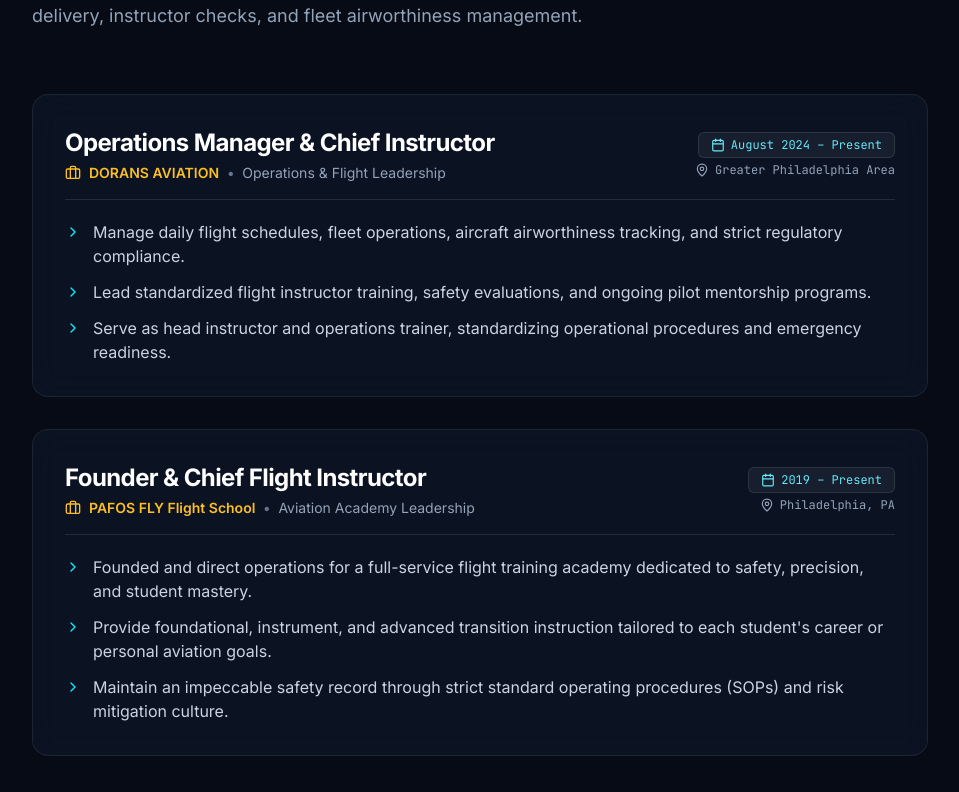
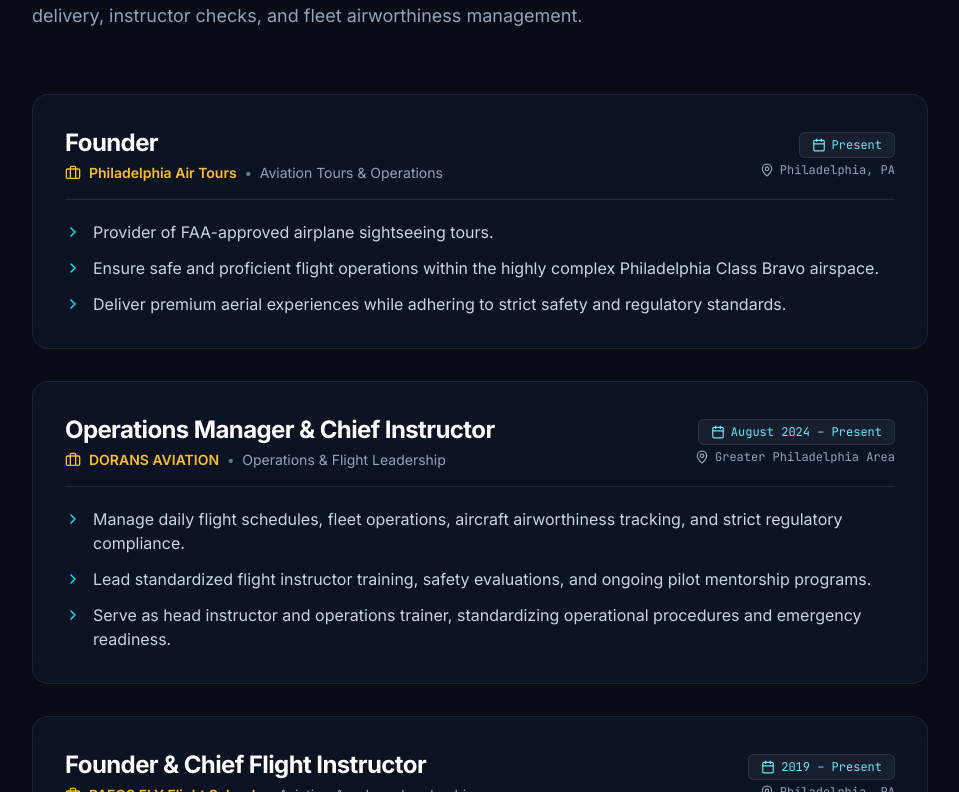
Before and after one commit to phillyairtours/Pilot-Website, a Next.js app: page / in a window 1280 px wide. Shown: the part 1048-1840 px from the top of the page, without its empty margins (0-959 px from the left). Built offline with nearby package versions, Linux system fonts and the light colour scheme.

Commit message:
feat: add Philadelphia Air Tours to Experience, Projects, and Contact sections

```diff
--- a/components/Contact.tsx
+++ b/components/Contact.tsx
@@ -140,6 +140,22 @@
               </div>
             </a>
 
+            {/* Philadelphia Air Tours Website */}
+            <a
+              href="https://www.phillyairtours.com"
+              target="_blank"
+              rel="noopener noreferrer"
+              className="p-5 rounded-2xl glass-panel flex items-center gap-4 transition-all duration-200 hover:border-purple-400/40 hover:-translate-y-0.5"
+            >
+              <div className="w-12 h-12 rounded-xl bg-purple-500/10 border border-purple-500/30 text-purple-400 flex items-center justify-center flex-shrink-0">
+                <Globe className="w-5 h-5" />
+              </div>
+              <div>
+                <div className="text-xs font-mono text-slate-400 uppercase">Philadelphia Air Tours</div>
+                <div className="text-base font-bold text-white">www.phillyairtours.com</div>
+              </div>
+            </a>
+
             {/* Base Location Info */}
             <div className="p-4 rounded-xl bg-aerospace-900/60 border border-white/5 text-xs text-slate-400 flex items-center gap-3">
               <MapPin className="w-4 h-4 text-cyan-hud flex-shrink-0" />
--- a/data/pilot.ts
+++ b/data/pilot.ts
@@ -158,6 +158,18 @@
 
   experiences: [
     {
+      role: "Founder",
+      company: "Philadelphia Air Tours",
+      period: "Present",
+      location: "Philadelphia, PA",
+      type: "Aviation Tours & Operations",
+      highlights: [
+        "Provider of FAA-approved airplane sightseeing tours.",
+        "Ensure safe and proficient flight operations within the highly complex Philadelphia Class Bravo airspace.",
+        "Deliver premium aerial experiences while adhering to strict safety and regulatory standards.",
+      ],
+    },
+    {
       role: "Operations Manager & Chief Instructor",
       company: "DORANS AVIATION",
       period: "August 2024 – Present",
@@ -184,6 +196,19 @@
   ],
 
   projects: [
+    {
+      title: "Philadelphia Air Tours",
+      subtitle: "FAA-Approved Airplane Sightseeing Tours",
+      category: "Aviation Tours",
+      description:
+        "Founded and operate Philadelphia Air Tours, providing FAA-approved airplane sightseeing tours. Focused on delivering premium customer experiences while ensuring safe and proficient flight operations in the busy Philadelphia Class Bravo airspace.",
+      achievements: [
+        "Provide guided sightseeing tours complying with all FAA regulations",
+        "Maintain absolute safety and proficiency within the complex Class B airspace environment",
+      ],
+      link: "https://www.phillyairtours.com",
+      linkText: "Visit Philly Air Tours",
+    },
     {
       title: "PAFOS FLY Flight Training Academy & Safety Syllabus",
       subtitle: "Standardized Flight School & Mentorship Program",
```
